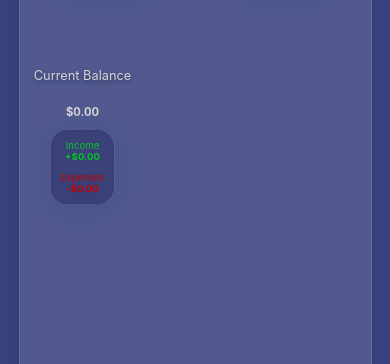
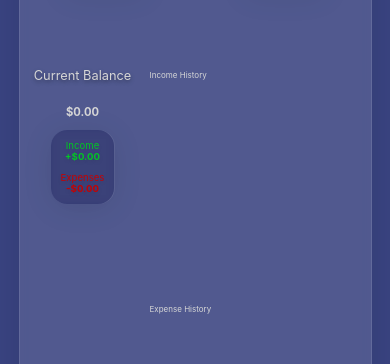
Before and after one commit to VoronovichDev/budget-tracker-app, a React (Create React App) app: page / in a window 390 px wide. Shown: the part 214-578 px from the top of the page. Built offline with nearby package versions, Linux system fonts and the light colour scheme.

Commit message:
fix: correct some styles

```diff
--- a/src/index.scss
+++ b/src/index.scss
@@ -338,14 +338,18 @@ input[type='number']::-webkit-inner-spin-button {
       grid-column: 2 / -1;
       grid-row: 4 / 6;
       h2 {
-         display: none;
+         font-size: 1rem;
+         margin: 0;
+         margin-top: 5px;
       }
    }
    .transactions-expense {
       grid-column: 2 / -1;
       grid-row: 7 / -1;
       h2 {
-         display: none;
+         font-size: 1rem;
+         margin: 0;
+         margin-top: 10px;
       }
    }
    .header {
@@ -358,6 +362,7 @@ input[type='number']::-webkit-inner-spin-button {
       margin-bottom: 0.5rem;
    }
 }
+
 @media (max-width: 600px) {
    .header {
       grid-column: 1/-1;
@@ -430,3 +435,15 @@ input[type='number']::-webkit-inner-spin-button {
       gap: 5px;
    }
 }
+@media (max-height: 400px) {
+   .new-transaction {
+      grid-row: 1/3;
+   }
+
+   .transactions-income {
+      grid-row: 3/6;
+   }
+   .transactions-expense {
+      grid-row: 6/-1;
+   }
+}
```
